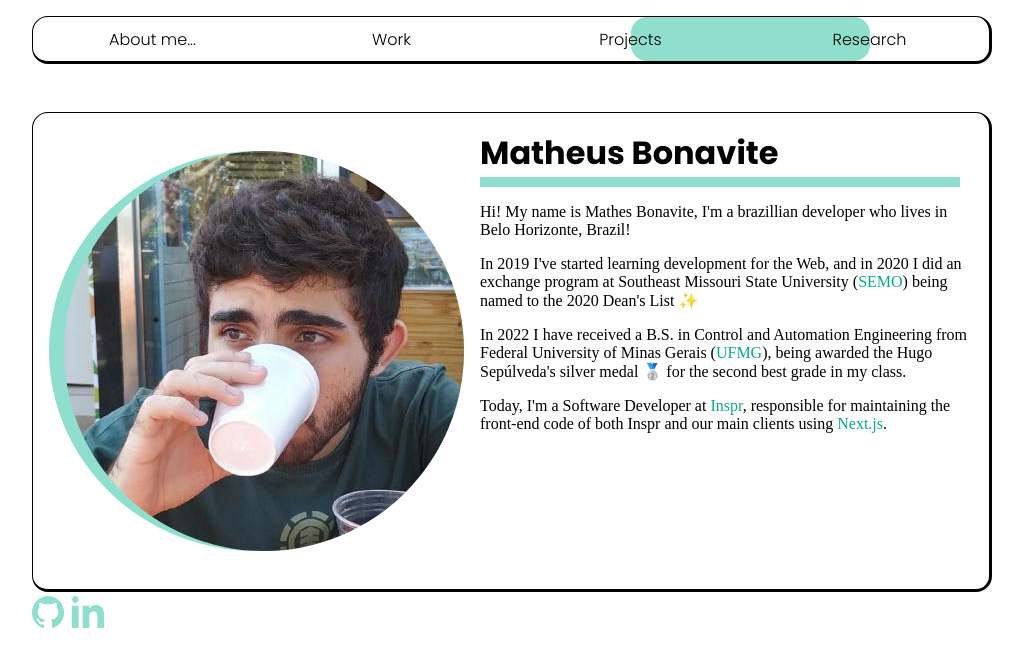
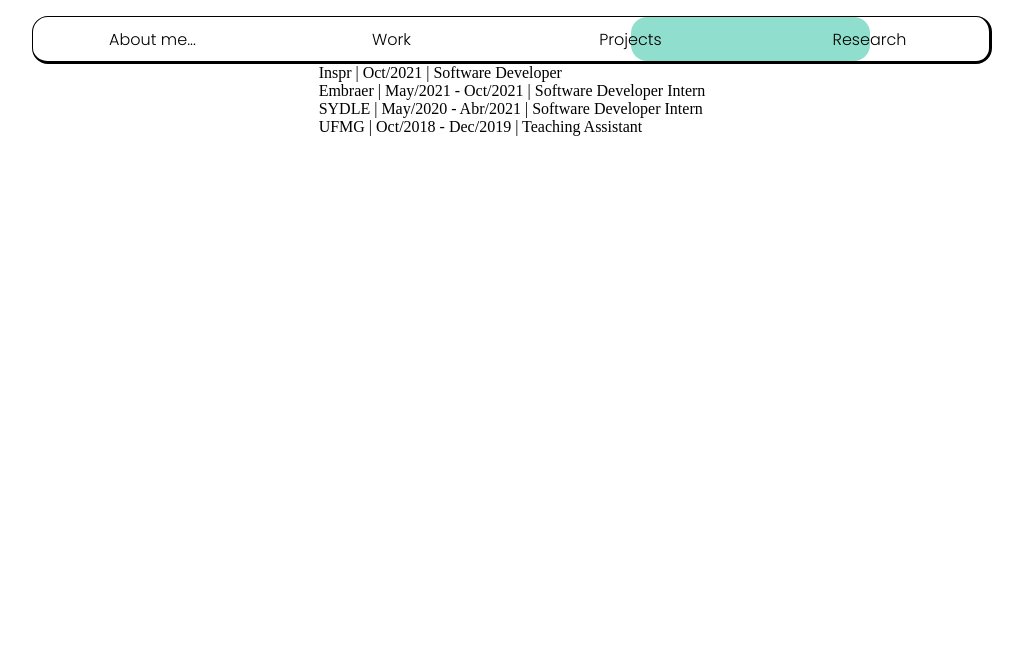
Before and after one commit to MatheusBonavite/Home-Page, a website: page html/index.html in a window 1280 px wide. Both pictures are taken after a click on the button "Work". Shown: the whole page, without its empty margins (128-1151 px from the left). Drawn offline with nearby package versions, Linux system fonts and the light colour scheme.

Commit message:
adding conditional rendering and company list

```diff
--- a/html/index.html
+++ b/html/index.html
@@ -54,6 +54,14 @@
         </div>
     </script>
 
+    <script id="work" type="text/x-template">
+        <div class="companies-list">
+            <div v-for="(company, index) in companies">
+                {{company.name}} | {{company.date}} | {{company.title}}
+            </div>
+        </div>
+    </script>
+
     <script id="my-github" type="text/x-template">
         <svg height="100%" stroke-miterlimit="10" style="fill-rule:nonzero;clip-rule:evenodd;stroke-linecap:round;stroke-linejoin:round;" version="1.1" viewBox="0 0 32 32" width="100%" xml:space="preserve" xmlns="http://www.w3.org/2000/svg" xmlns:vectornator="http://vectornator.io" xmlns:xlink="http://www.w3.org/1999/xlink">
             <defs/>
--- a/vue/vue_app.js
+++ b/vue/vue_app.js
@@ -7,10 +7,15 @@
     },
     methods: {
       updateUnderLayerPosition(num) {
+        if(num == 1)
+          this.selected = "about-me-card"
+        if(num == 2)
+          this.selected = "work"
         this.underLayerPosition = `under-layer pos-${num}`
       }
     }
 })
+
 App.component('sidebar-button', {
     template: "#sidebar-button",
     props: [],
@@ -21,6 +26,37 @@
   template: "#about-me-card",
   props: [],
   data(){}
+})
+
+App.component('work', {
+  template: "#work",
+  props: [],
+  data(){
+    return {
+      companies: [
+        {
+          name: "Inspr",
+          date: "Oct/2021",
+          title: "Software Developer"
+        },
+        {
+          name: "Embraer",
+          date: "May/2021 - Oct/2021",
+          title: "Software Developer Intern"
+        },
+        {
+          name: "SYDLE",
+          date: "May/2020 - Abr/2021",
+          title: "Software Developer Intern"
+        },
+        {
+          name: "UFMG",
+          date: "Oct/2018 - Dec/2019",
+          title: "Teaching Assistant"
+        }
+      ]
+    }
+  }
 })
 
 App.component('my-git', {
```
